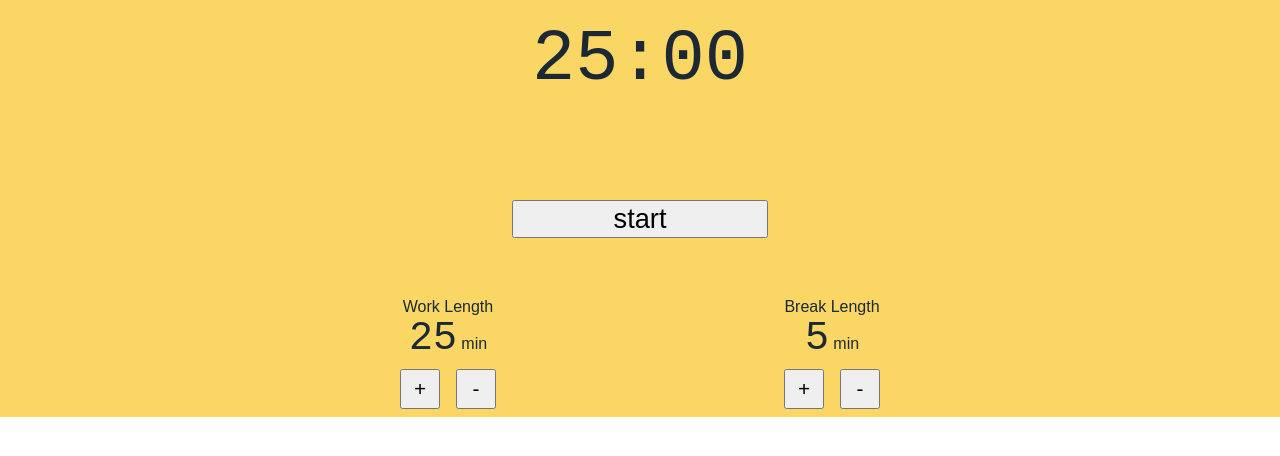
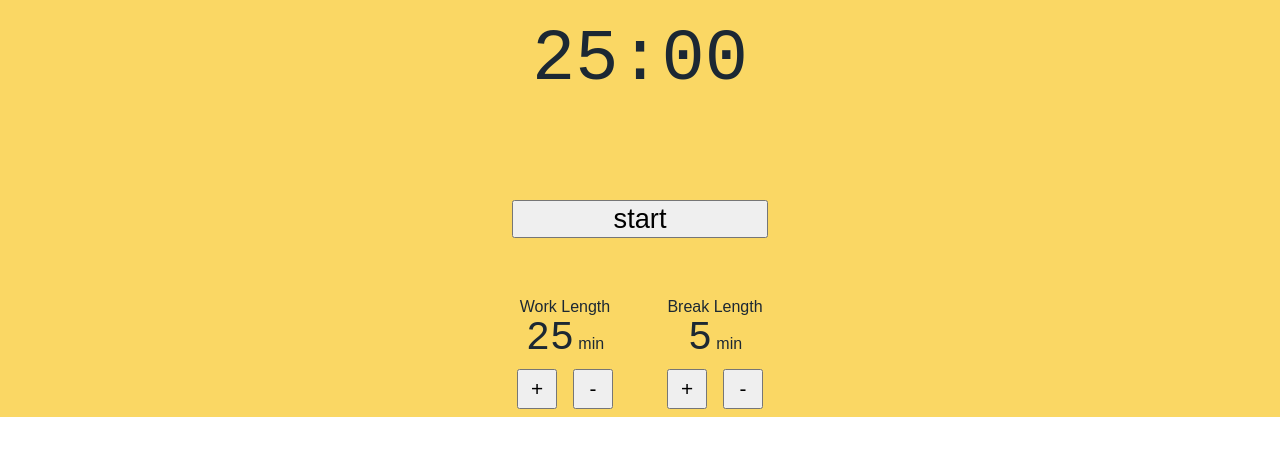
Before and after one commit to tymeart/pomodoro, a website: page index.html in a window 1280 px wide. Drawn offline with Linux system fonts and the light colour scheme.

Commit message:
Remove min-width from body and change interval-lengths width in the media query to a fixed width

```diff
--- a/styles/main.scss
+++ b/styles/main.scss
@@ -10,7 +10,6 @@ body {
   margin: 0;
   font-family: sans-serif;
   color: $black;
-  min-width: 300px;
 }
 
 button:hover {
@@ -121,7 +120,7 @@ button:hover {
 
 @media screen and (min-width: 550px) {
   .interval-lengths {
-    width: 60%;
+    width: 300px;
     margin-left: auto;
     margin-right: auto;
   }
```
Also changed, not shown: styles/main.css, 1 other file.
